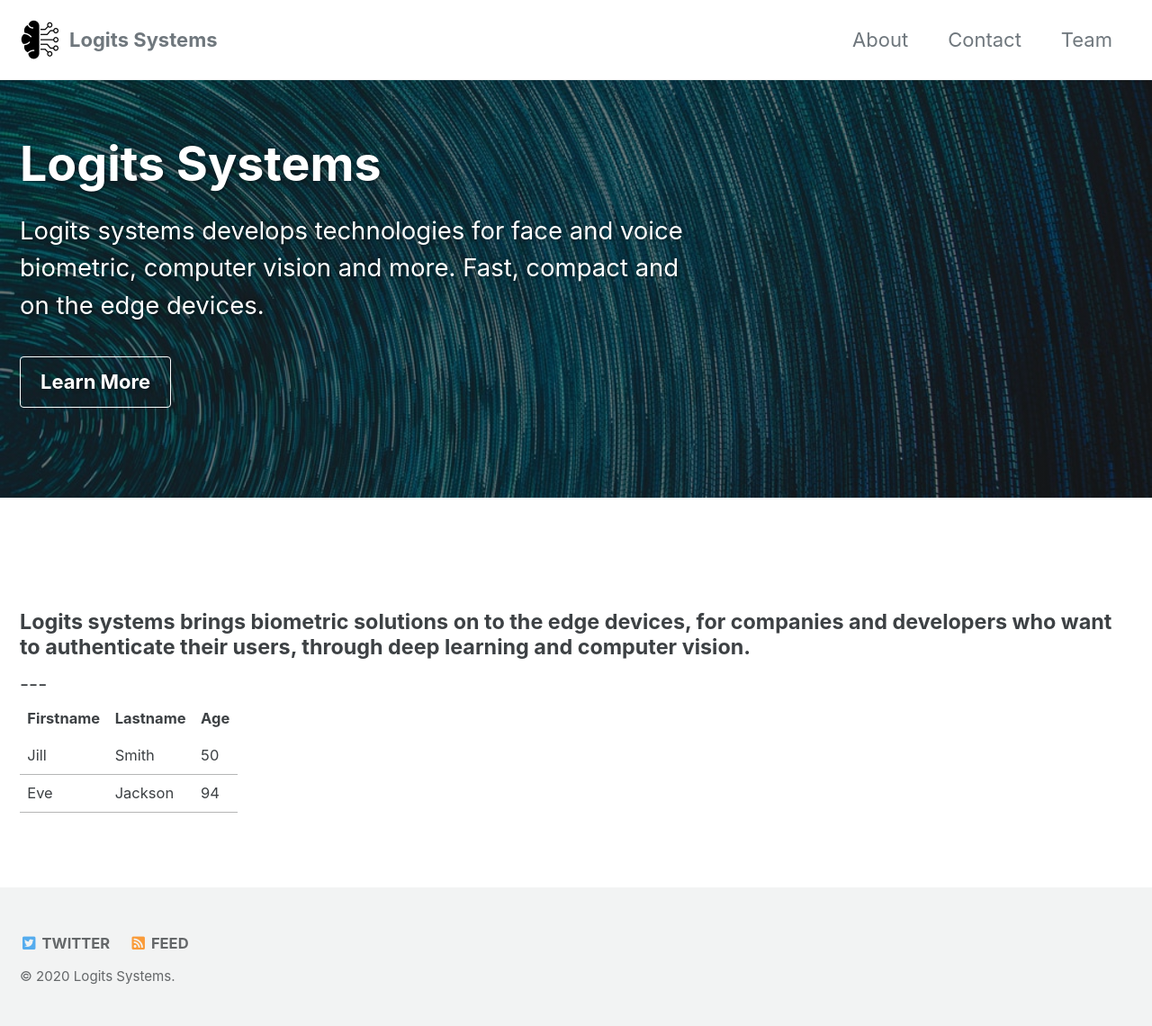
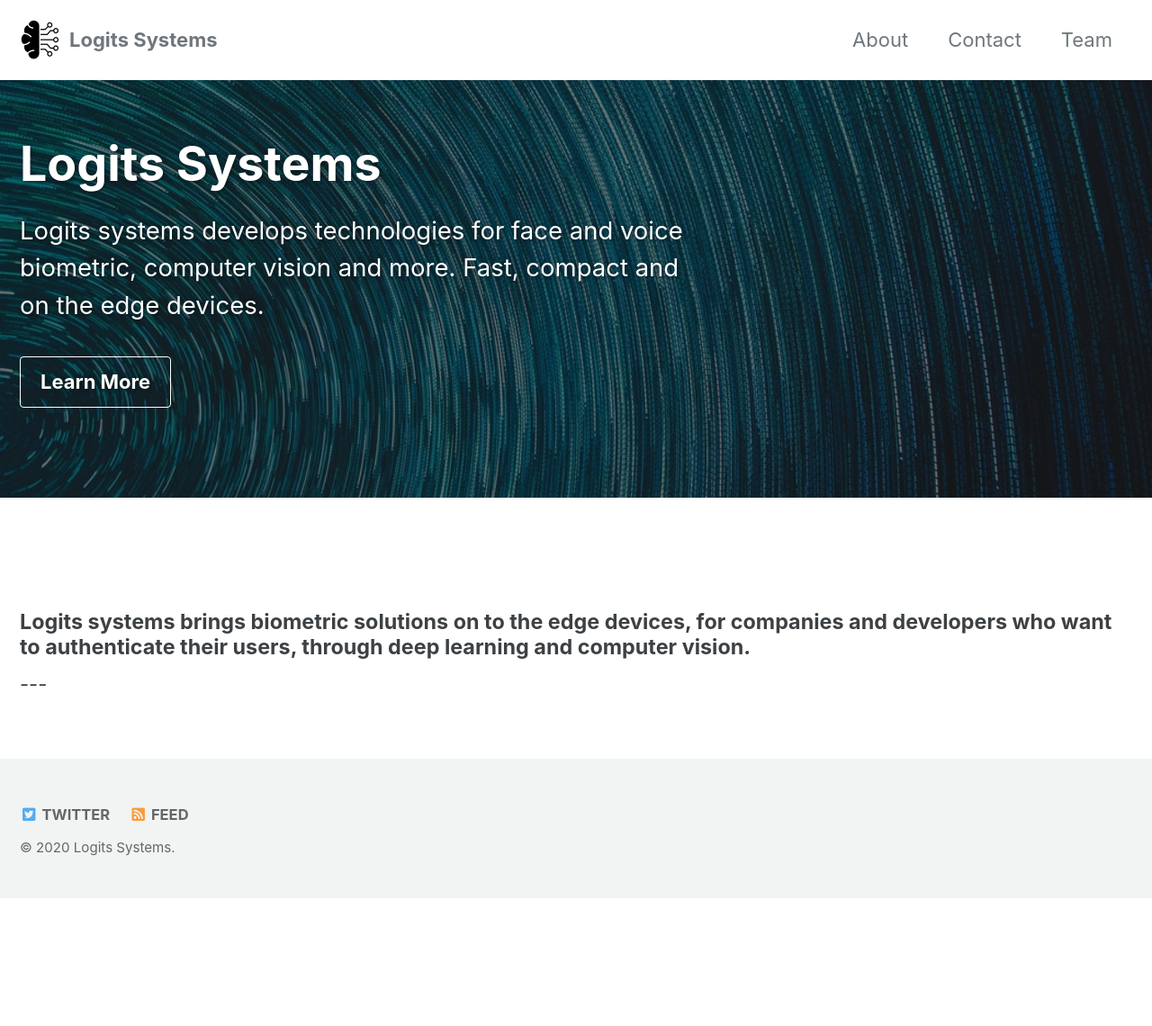
Before and after one commit to milinddeore/logits-website, a Jekyll site: the page built from index.html, in a window 1280 px wide. Shown: the whole page at 90% size. Built offline with Jekyll 4.4.1, drawn with Linux system fonts in a browser that asks for light colours; cached includes are drawn as plain includes; the list of posts is cut into pages by our own code; after the commit the page ends 998 px from its top, so only the background shows below that.

Commit message:
Update index.html

```diff
--- a/index.html
+++ b/index.html
@@ -15,21 +15,3 @@ excerpt: "Logits systems develops technologies for face and voice biometric, com
 <h4>Logits systems brings biometric solutions on to the edge devices, for companies and developers who want to authenticate their users, through deep learning and computer vision.</h4>
 
 ---
-
-<table style="width:100%">
-  <tr>
-    <th>Firstname</th>
-    <th>Lastname</th>
-    <th>Age</th>
-  </tr>
-  <tr>
-    <td>Jill</td>
-    <td>Smith</td>
-    <td>50</td>
-  </tr>
-  <tr>
-    <td>Eve</td>
-    <td>Jackson</td>
-    <td>94</td>
-  </tr>
-</table>
```
